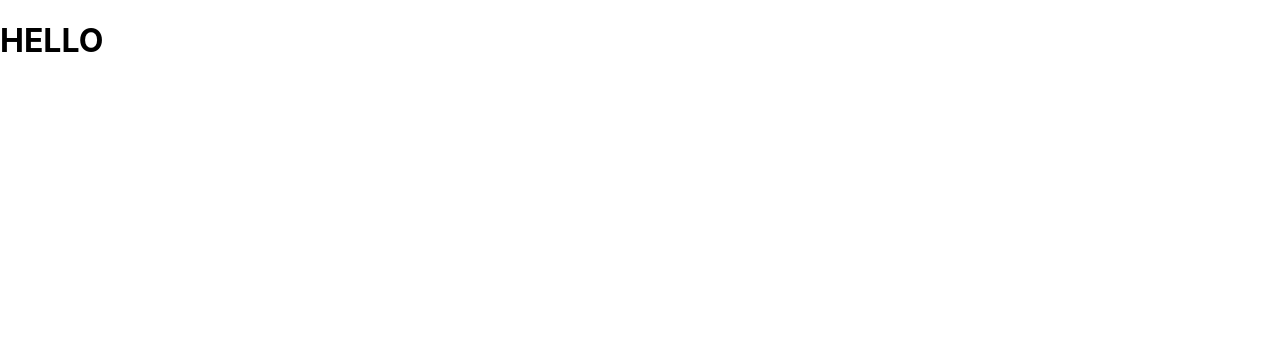
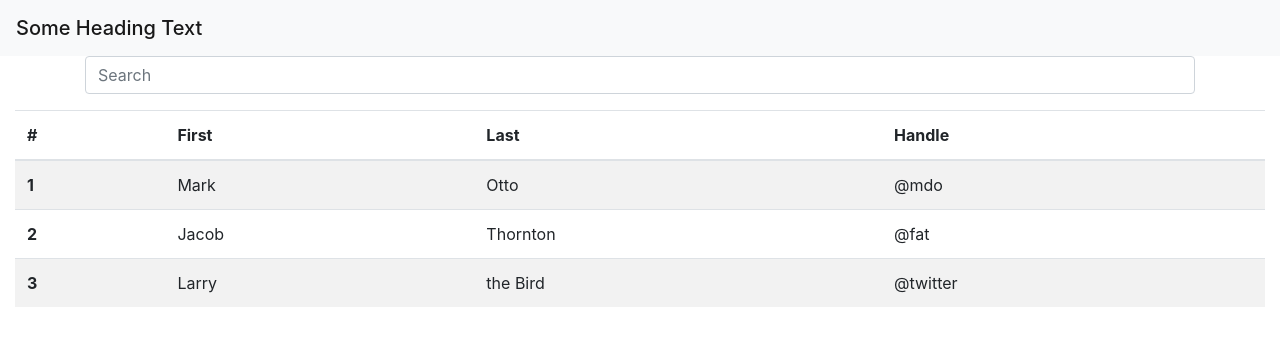
Before and after one commit to chee-codes/employee-directory, a React (Create React App) app in the folder employee-dir/: page / in a window 1280 px wide. Shown: the top 346 px of the page. Built offline with nearby package versions, Linux system fonts and the light colour scheme.

Commit message:
Update components

```diff
--- a/employee-dir/public/index.html
+++ b/employee-dir/public/index.html
@@ -24,6 +24,15 @@
       work correctly both with client-side routing and a non-root public URL.
       Learn how to configure a non-root public URL by running `npm run build`.
     -->
+
+    <!-- Bootstrap CSS -->
+    <link
+      rel="stylesheet"
+      href="https://cdn.jsdelivr.net/npm/bootstrap@4.6.0/dist/css/bootstrap.min.css"
+      integrity="sha384-B0vP5xmATw1+K9KRQjQERJvTumQW0nPEzvF6L/Z6nronJ3oUOFUFpCjEUQouq2+l"
+      crossorigin="anonymous"
+    />
+
     <title>React App</title>
   </head>
   <body>
--- a/employee-dir/src/App.js
+++ b/employee-dir/src/App.js
@@ -1,9 +1,14 @@
 import React from "react";
+import Nav from "./components/Nav";
+import Form from "./components/Form";
+import Table from "./components/Table";
 
 function App() {
   return (
-    <div className="App">
-      <h1>HELLO</h1>
+    <div>
+      <Nav />
+      <Form />
+      <Table />
     </div>
   );
 }
--- /dev/null
+++ b/employee-dir/src/components/Form.js
@@ -0,0 +1,15 @@
+import React from "react";
+
+const Form = () => {
+  return (
+    <div className="container">
+      <form>
+        <div className="form-group">
+          <input type="text" className="form-control" placeholder="Search" />
+        </div>
+      </form>
+    </div>
+  );
+};
+
+export default Form;
--- a/employee-dir/src/components/Nav.js
+++ b/employee-dir/src/components/Nav.js
@@ -0,0 +1,13 @@
+import React from "react";
+
+const Nav = () => {
+  return (
+    <div>
+      <nav className="navbar navbar-light bg-light">
+        <span className="navbar-brand mb-0 h1">Some Heading Text</span>
+      </nav>
+    </div>
+  );
+};
+
+export default Nav;
--- a/employee-dir/src/components/Table.js
+++ b/employee-dir/src/components/Table.js
@@ -0,0 +1,40 @@
+import React from "react";
+
+const Table = () => {
+  return (
+    <div className="container-fluid">
+      <table class="table table-striped">
+        <thead>
+          <tr>
+            <th scope="col">#</th>
+            <th scope="col">First</th>
+            <th scope="col">Last</th>
+            <th scope="col">Handle</th>
+          </tr>
+        </thead>
+        <tbody>
+          <tr>
+            <th scope="row">1</th>
+            <td>Mark</td>
+            <td>Otto</td>
+            <td>@mdo</td>
+          </tr>
+          <tr>
+            <th scope="row">2</th>
+            <td>Jacob</td>
+            <td>Thornton</td>
+            <td>@fat</td>
+          </tr>
+          <tr>
+            <th scope="row">3</th>
+            <td>Larry</td>
+            <td>the Bird</td>
+            <td>@twitter</td>
+          </tr>
+        </tbody>
+      </table>
+    </div>
+  );
+};
+
+export default Table;
```
Also changed, not shown: employee-dir/src/components/Search.js (deleted), employee-dir/src/components/Style.css (deleted).
